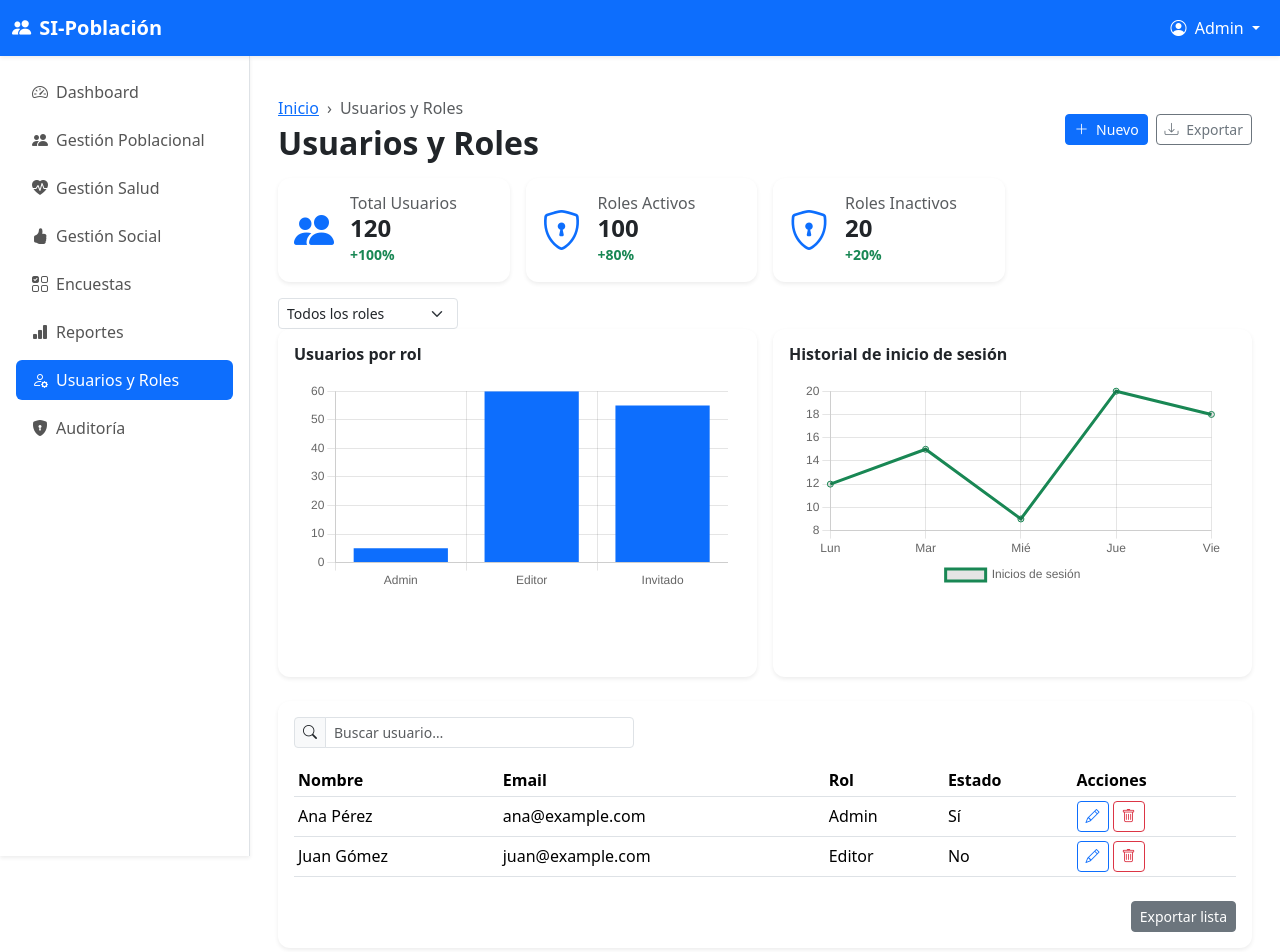
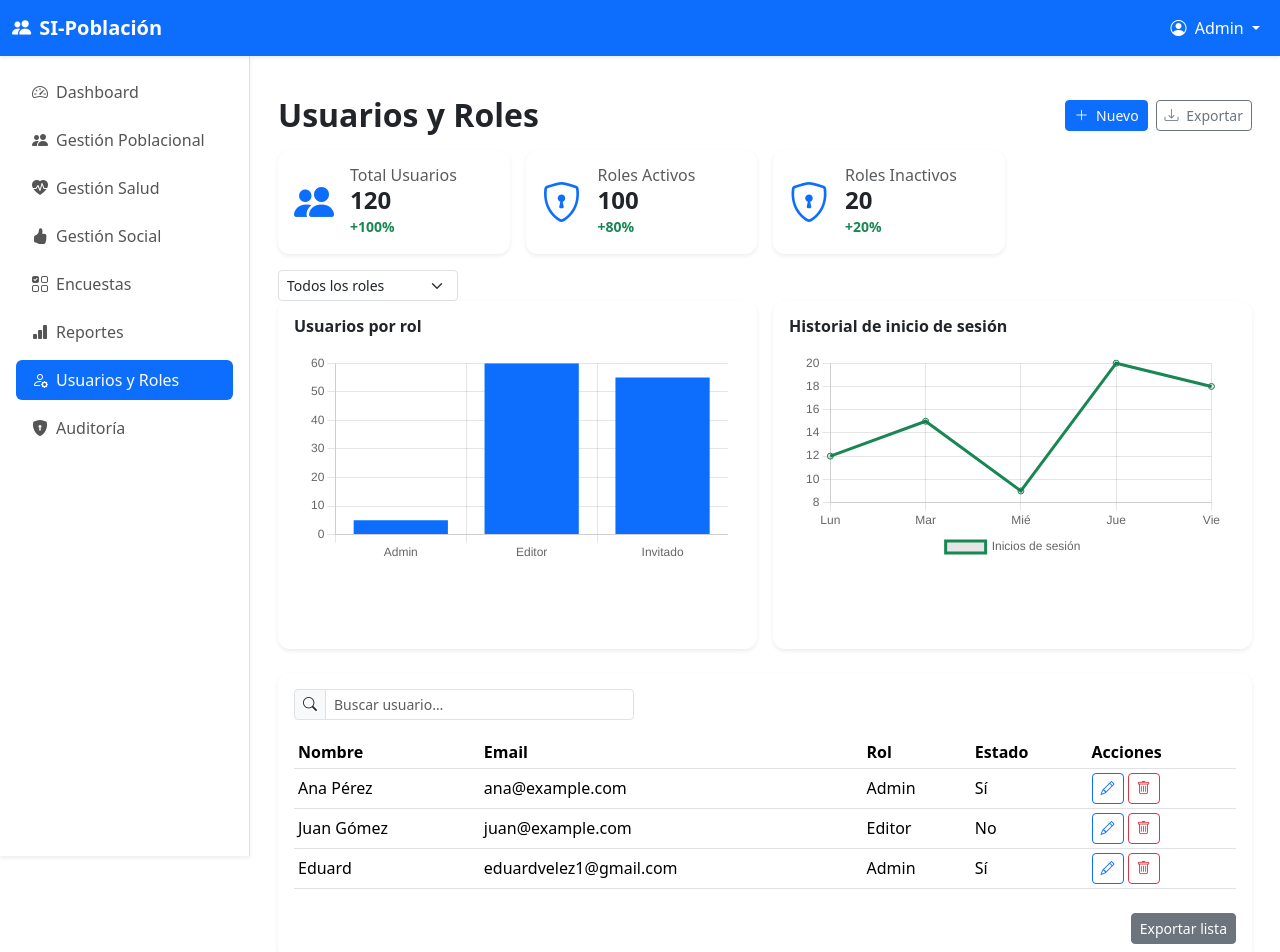
Before and after one commit to eduard-ve/sip_comunidades, a Vue app in the folder frontend/: page /usuarios in a window 1280 px wide. Shown: the top 952 px of the page. Built offline with nearby package versions, Linux system fonts and the light colour scheme.

Commit message:
Ajuste en la nevegador de secciones

```diff
--- a/frontend/src/views/Reportes.vue
+++ b/frontend/src/views/Reportes.vue
@@ -1,7 +1,6 @@
 <template>
   <BaseModule
     title="Reportes"
-    :breadcrumbs="breadcrumbs"
     :kpis="kpis"
     :charts="charts"
     :table="table"
--- a/frontend/src/views/UsuariosRoles.vue
+++ b/frontend/src/views/UsuariosRoles.vue
@@ -70,11 +70,6 @@ import UserForm from '../components/UserForm.vue'
 
 const roles = ['Admin', 'Editor', 'Invitado']
 
-// Breadcrumbs
-const breadcrumbs = [
-  { label: 'Inicio', to: '/' },
-  { label: 'Usuarios y Roles', to: '/usuarios' }
-]
 
 // KPIs
 const kpis = [
@@ -114,11 +109,12 @@ const table = {
     { key: 'email', label: 'Email' },
     { key: 'rol', label: 'Rol' },
     { key: 'estado', label: 'Estado' },
-    { key: 'acciones', label: 'Acciones' } // 👈 nueva columna
+    { key: 'acciones', label: 'Acciones' }
   ],
   rows: [
     { id: 1, nombre: 'Ana Pérez', email: 'ana@example.com', rol: 'Admin', estado: 'Sí' },
     { id: 2, nombre: 'Juan Gómez', email: 'juan@example.com', rol: 'Editor', estado: 'No' },
+    { id :3, nombre: 'Eduard', email: 'eduardvelez1@gmail.com', rol: 'Admin', estado: 'Sí' }
   ]
 }
 
```
